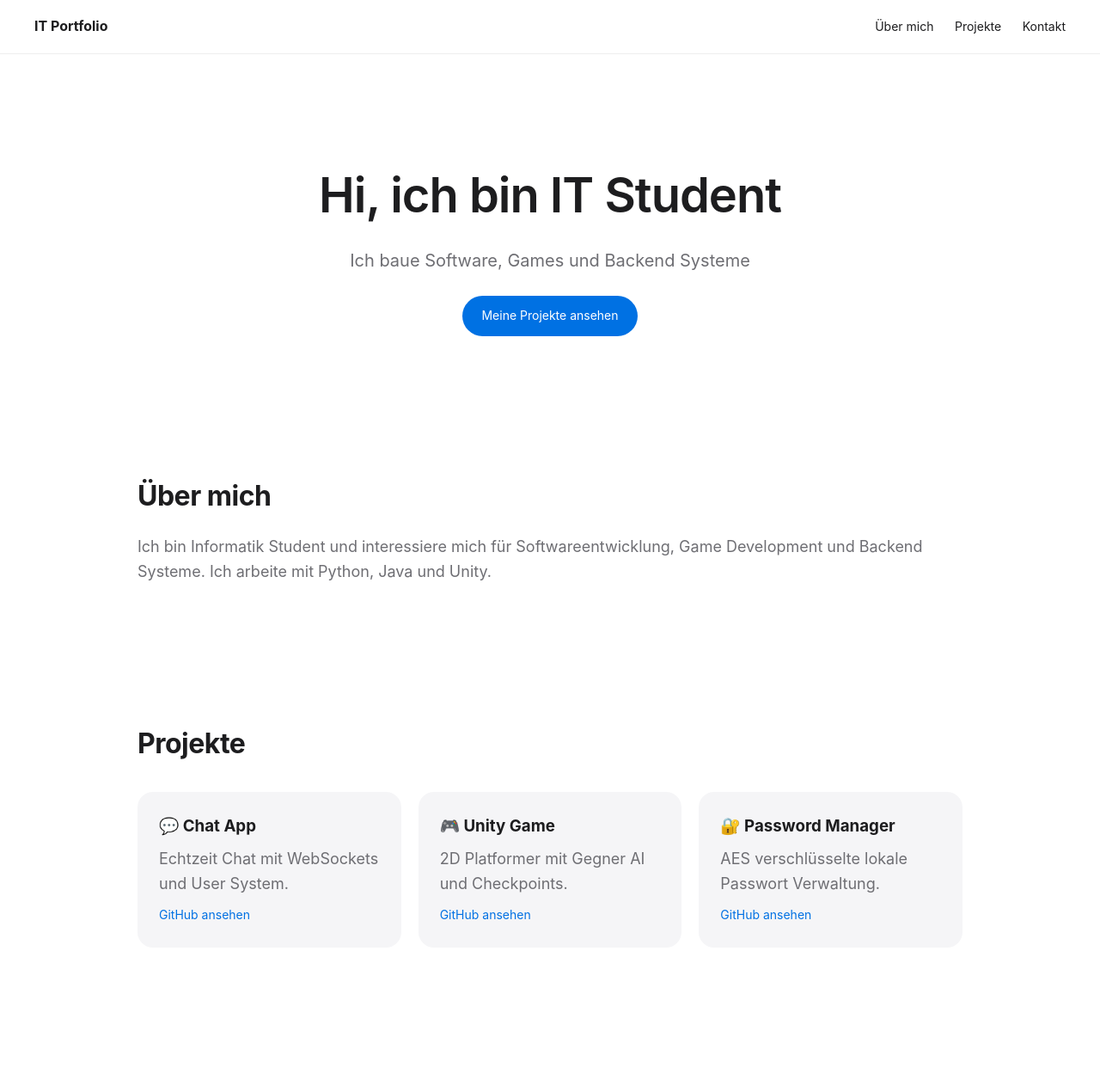
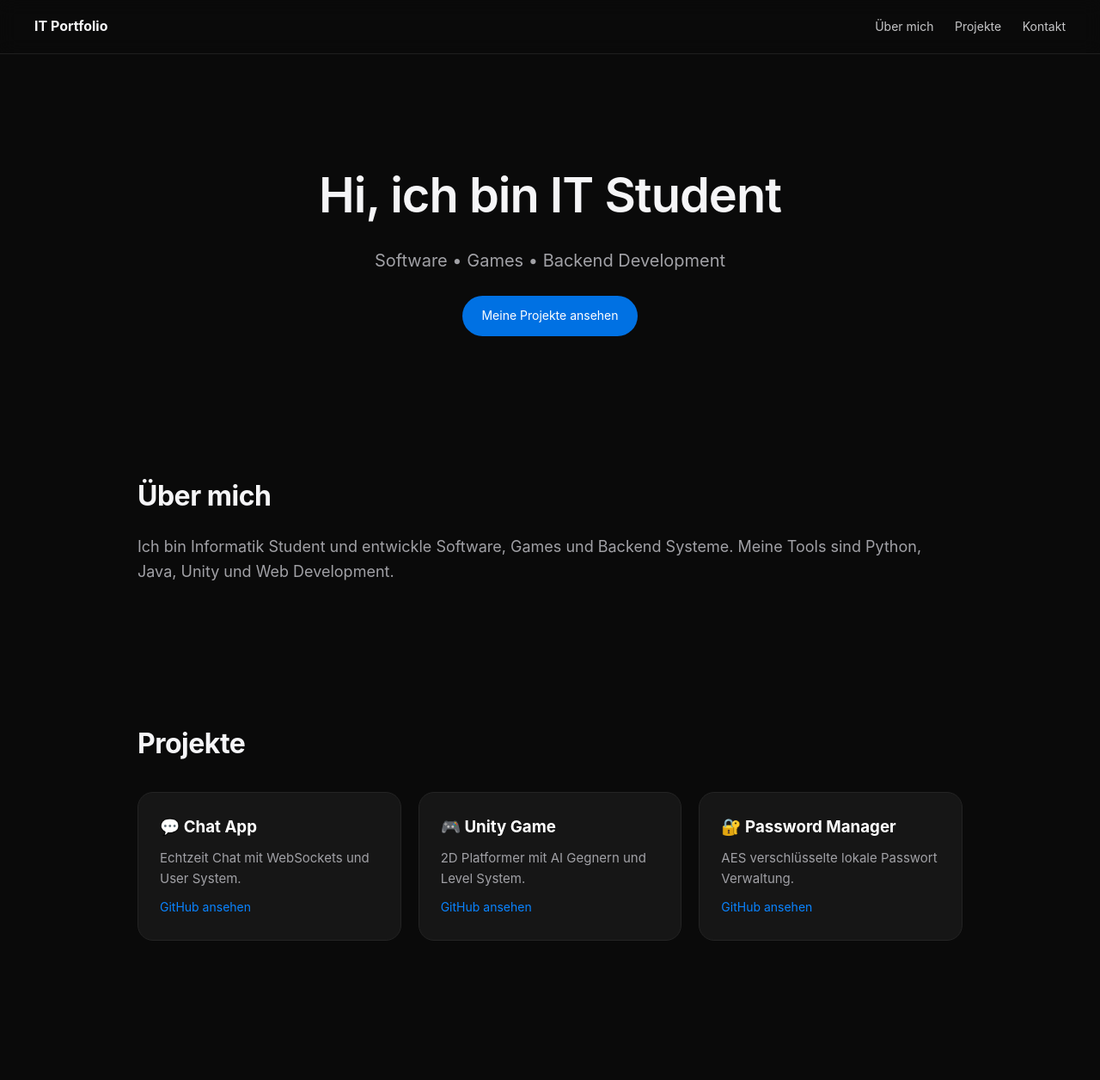
Before and after one commit to Meliihs/Mein-Portfolio, a plain HTML site: page index.html in a window 1280 px wide. Shown: the top 1256 px of the page at 86% size. Drawn offline with Linux system fonts and the light colour scheme.

Commit message:
index.html

```diff
--- a/index.html
+++ b/index.html
@@ -14,8 +14,8 @@
     }
 
     body {
-      background: #ffffff;
-      color: #1d1d1f;
+      background: #0a0a0a;
+      color: #f5f5f7;
       line-height: 1.6;
     }
 
@@ -23,23 +23,24 @@
     nav {
       position: sticky;
       top: 0;
-      background: rgba(255,255,255,0.8);
+      background: rgba(10,10,10,0.7);
       backdrop-filter: blur(10px);
       display: flex;
       justify-content: space-between;
       padding: 18px 40px;
-      border-bottom: 1px solid #eee;
+      border-bottom: 1px solid #1f1f1f;
     }
 
     nav a {
       margin-left: 20px;
       text-decoration: none;
-      color: #1d1d1f;
+      color: #f5f5f7;
       font-size: 14px;
+      opacity: 0.8;
     }
 
     nav a:hover {
-      opacity: 0.6;
+      opacity: 1;
     }
 
     /* HERO */
@@ -56,7 +57,7 @@
 
     .hero p {
       font-size: 20px;
-      color: #6e6e73;
+      color: #a1a1a6;
       margin-top: 15px;
     }
 
@@ -69,10 +70,12 @@
       border-radius: 30px;
       text-decoration: none;
       font-size: 14px;
+      transition: 0.2s;
     }
 
     .btn:hover {
       background: #0077ed;
+      transform: scale(1.05);
     }
 
     /* SECTIONS */
@@ -89,7 +92,7 @@
     }
 
     p {
-      color: #6e6e73;
+      color: #a1a1a6;
       font-size: 18px;
     }
 
@@ -102,25 +105,32 @@
     }
 
     .card {
-      background: #f5f5f7;
+      background: #161616;
       padding: 25px;
       border-radius: 18px;
+      border: 1px solid #242424;
       transition: 0.3s;
     }
 
     .card:hover {
       transform: translateY(-5px);
-      background: #eeeeee;
+      border-color: #333;
+      background: #1a1a1a;
     }
 
     .card h3 {
       margin-bottom: 10px;
+      color: #fff;
+    }
+
+    .card p {
+      font-size: 15px;
     }
 
     .card a {
       display: inline-block;
       margin-top: 10px;
-      color: #0071e3;
+      color: #0a84ff;
       text-decoration: none;
       font-size: 14px;
     }
@@ -129,9 +139,9 @@
     footer {
       text-align: center;
       padding: 40px;
-      color: #86868b;
+      color: #6e6e73;
       font-size: 14px;
-      border-top: 1px solid #eee;
+      border-top: 1px solid #1f1f1f;
     }
   </style>
 </head>
@@ -149,15 +159,15 @@
 
 <div class="hero">
   <h1>Hi, ich bin IT Student</h1>
-  <p>Ich baue Software, Games und Backend Systeme</p>
+  <p>Software • Games • Backend Development</p>
   <a class="btn" href="#projects">Meine Projekte ansehen</a>
 </div>
 
 <section id="about">
   <h2>Über mich</h2>
   <p>
-    Ich bin Informatik Student und interessiere mich für Softwareentwicklung,
-    Game Development und Backend Systeme. Ich arbeite mit Python, Java und Unity.
+    Ich bin Informatik Student und entwickle Software, Games und Backend Systeme.
+    Meine Tools sind Python, Java, Unity und Web Development.
   </p>
 </section>
 
@@ -174,7 +184,7 @@
 
     <div class="card">
       <h3>🎮 Unity Game</h3>
-      <p>2D Platformer mit Gegner AI und Checkpoints.</p>
+      <p>2D Platformer mit AI Gegnern und Level System.</p>
       <a href="#">GitHub ansehen</a>
     </div>
 
```
